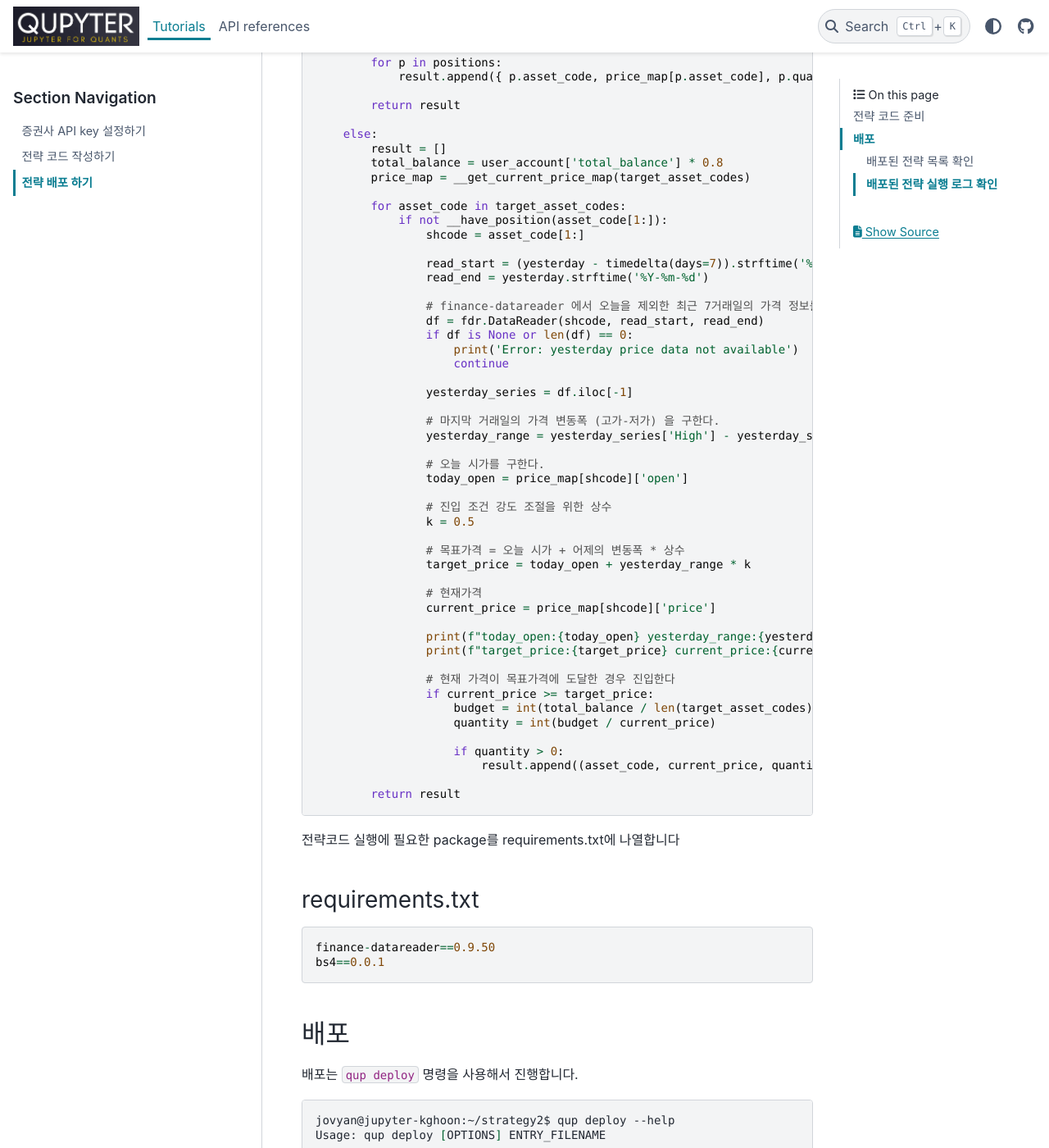
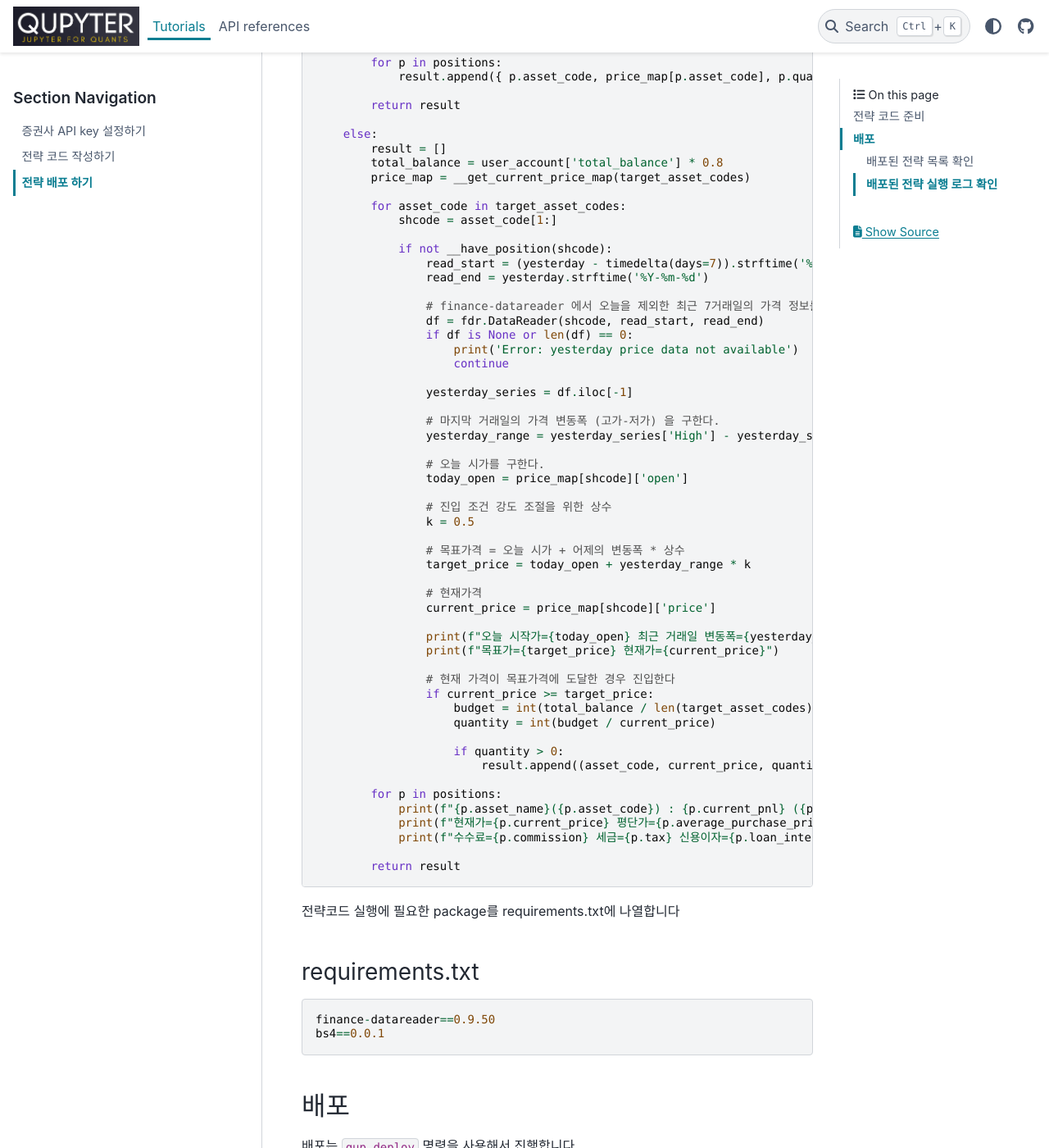
Before and after one commit to qrstai/qupyter, a Sphinx documentation site: the page built from docs/source/tutorials/deploy.md, in a window 1280 px wide and 1400 px high, scrolled down 1216 px. Shown: the whole window at 82% size. Built offline with Sphinx 7.4.7 and the PyData theme 0.15.4, drawn with Linux system fonts in a browser that asks for light colours.

Commit message:
docs: update sample code

````diff
--- a/docs/source/tutorials/deploy.md
+++ b/docs/source/tutorials/deploy.md
@@ -65,9 +65,9 @@ async def trade_func(user_account, pending_orders, positions, broker):
         price_map = __get_current_price_map(target_asset_codes)
 
         for asset_code in target_asset_codes:
-            if not __have_position(asset_code[1:]):
-                shcode = asset_code[1:]
+            shcode = asset_code[1:]
 
+            if not __have_position(shcode):
                 read_start = (yesterday - timedelta(days=7)).strftime('%Y-%m-%d')
                 read_end = yesterday.strftime('%Y-%m-%d')
 
@@ -94,8 +94,8 @@ async def trade_func(user_account, pending_orders, positions, broker):
                 # 현재가격
                 current_price = price_map[shcode]['price']
 
-                print(f"today_open:{today_open} yesterday_range:{yesterday_range} k:{k}")
-                print(f"target_price:{target_price} current_price:{current_price}")
+                print(f"오늘 시작가={today_open} 최근 거래일 변동폭={yesterday_range} k:{k}", end="")
+                print(f"목표가={target_price} 현재가={current_price}")
 
                 # 현재 가격이 목표가격에 도달한 경우 진입한다
                 if current_price >= target_price:
@@ -104,6 +104,11 @@ async def trade_func(user_account, pending_orders, positions, broker):
 
                     if quantity > 0:
                         result.append((asset_code, current_price, quantity))
+
+        for p in positions:
+            print(f"{p.asset_name}({p.asset_code}) : {p.current_pnl} ({p.current_pnl_pct}%) ", end="")
+            print(f"현재가={p.current_price} 평단가={p.average_purchase_price} ", end="")
+            print(f"수수료={p.commission} 세금={p.tax} 신용이자={p.loan_interest}")
 
         return result
 ```
````
